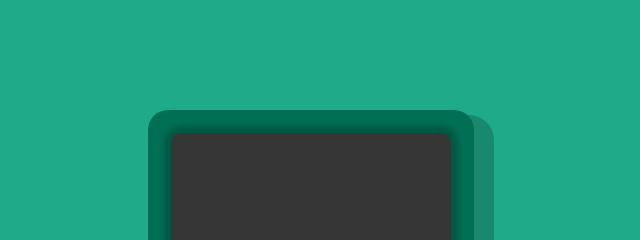
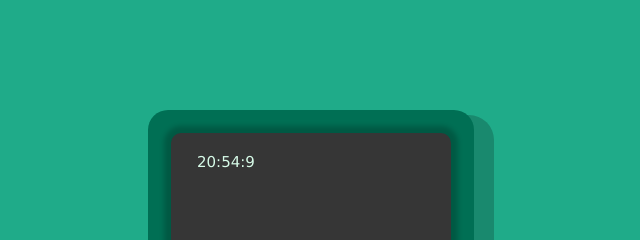
Before and after one commit to FFdaniiel/Calculadora, a plain HTML site: page index.html in a window 1280 px wide. Shown: the top 240 px of the page, 329-969 px from the left. Drawn offline with Linux system fonts and the light colour scheme.

Commit message:
Se agrego un reloj, porque? ni idea

```diff
--- a/css/style.css
+++ b/css/style.css
@@ -13,6 +13,8 @@ html {
 
 body{
     background-color: var(--green-3);
+    font-family: 'Lucida Sans', 'Lucida Sans Regular', 'Lucida Grande', 'Lucida Sans Unicode', Geneva, Verdana, sans-serif;
+
 }
 
 button {
@@ -87,3 +89,12 @@ button:focus{
 .numero, .colum-2,.operador, .numeroEsp{
     margin: .2rem;
 }
+.hora{
+    position: absolute;
+    align-self: flex-start;
+    text-align: start;
+    width: 150px;
+    height: 30px;
+    padding: 5px 10px;
+    font-size: 1.5rem;
+}
--- a/index.html
+++ b/index.html
@@ -14,6 +14,7 @@
     <div class="container">
         <div class="calculadora">
             <div class="display">
+                <div id="hora" class="hora"></div>
                 <div id="valorActual" class="valorActual"></div>
                 <div id="valorAnterior" class="valorAnterior"></div>
             </div>
@@ -37,6 +38,7 @@
             <button class="operador">=</button>
         </div>
     </div>
+    <script src="./js/hora.js" type="text/javascript"></script>
     <script src="./js/operaciones.js" type="text/javascript"></script>
     <script src="./js/index.js" type="text/javascript"></script>
 </body>
--- /dev/null
+++ b/js/hora.js
@@ -0,0 +1,27 @@
+function horaActual(){
+    fecha = new Date(); //receptor de los datos actuales
+    hours = fecha.getHours();   //hora actual
+    minutos = fecha.getMinutes(); // minuto actual
+    segundos = fecha.getSeconds(); // segundo actual
+
+    if (hours < 10 ){
+        hours = 0 + hours;
+    }
+    if (minutos < 10 ){
+        minutos = 0 + minutos;
+    }
+    if (segundos < 10 ){
+        segundos = 0 + segundos;
+    }
+
+    //vizualizar
+    miReloj = `${hours}:${minutos}:${segundos}`;
+    return miReloj;
+}
+
+function actualizar(){
+    miHora = horaActual();
+    miReloj = document.querySelector('#hora');
+    miReloj.innerHTML = miHora
+}
+setInterval(actualizar,1000); //iniciar temporizador
--- a/js/index.js
+++ b/js/index.js
@@ -88,5 +88,17 @@ function borrar(){
     displayValorActual.innerHTML = valorActual
 
 }
+function horas(){
+    datos = new Date();
+    hours = datos.getHours();
+    minutos = datos.getMinutes();
+    segundos = datos.getSeconds();
 
+    if (hours < 10 ) horas = 0 + horas;
+    if (minutos < 10 ) horas = 0 + horas;
+    if (segundos < 10 ) horas = 0 + horas;
+
+    $('#hora').text(hours+ ':' +minutos+ ':' + segundos)
+    setTimeout("showTime()", 1000);
+}
 botones()
```
